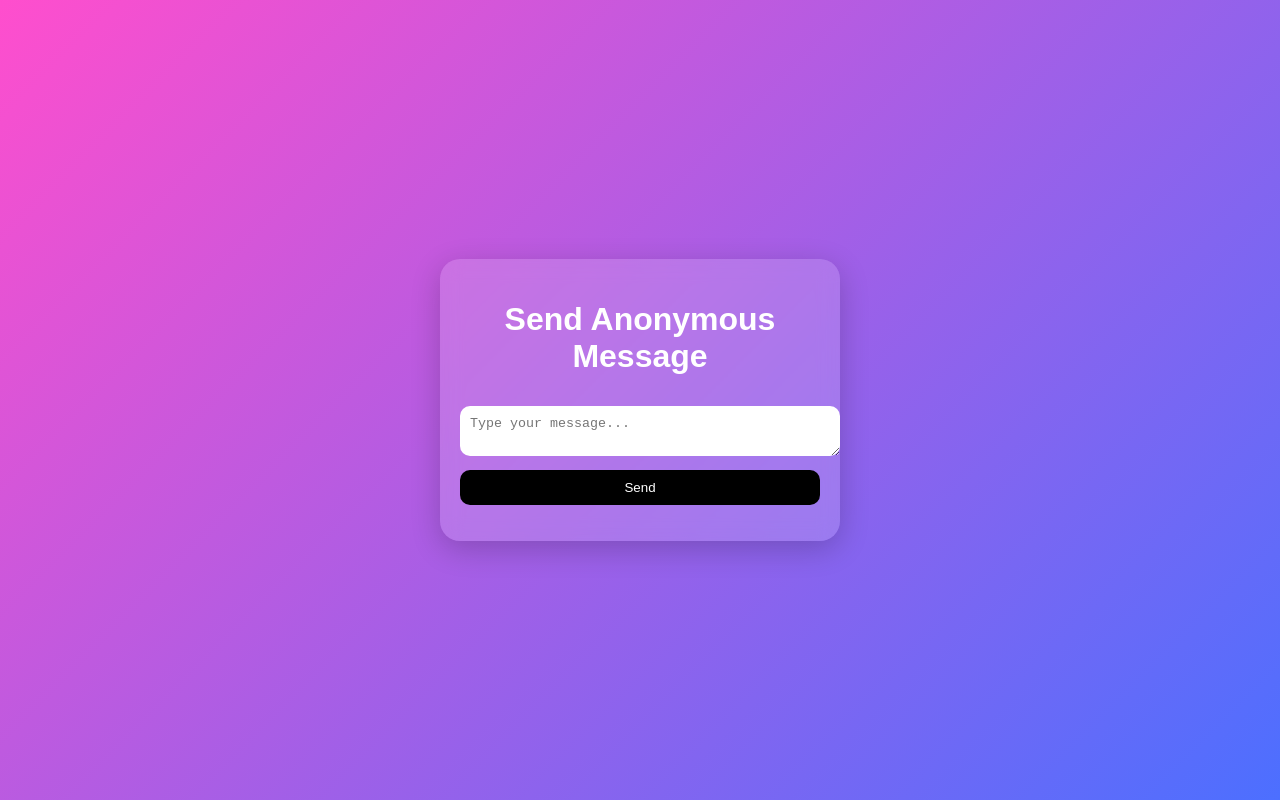
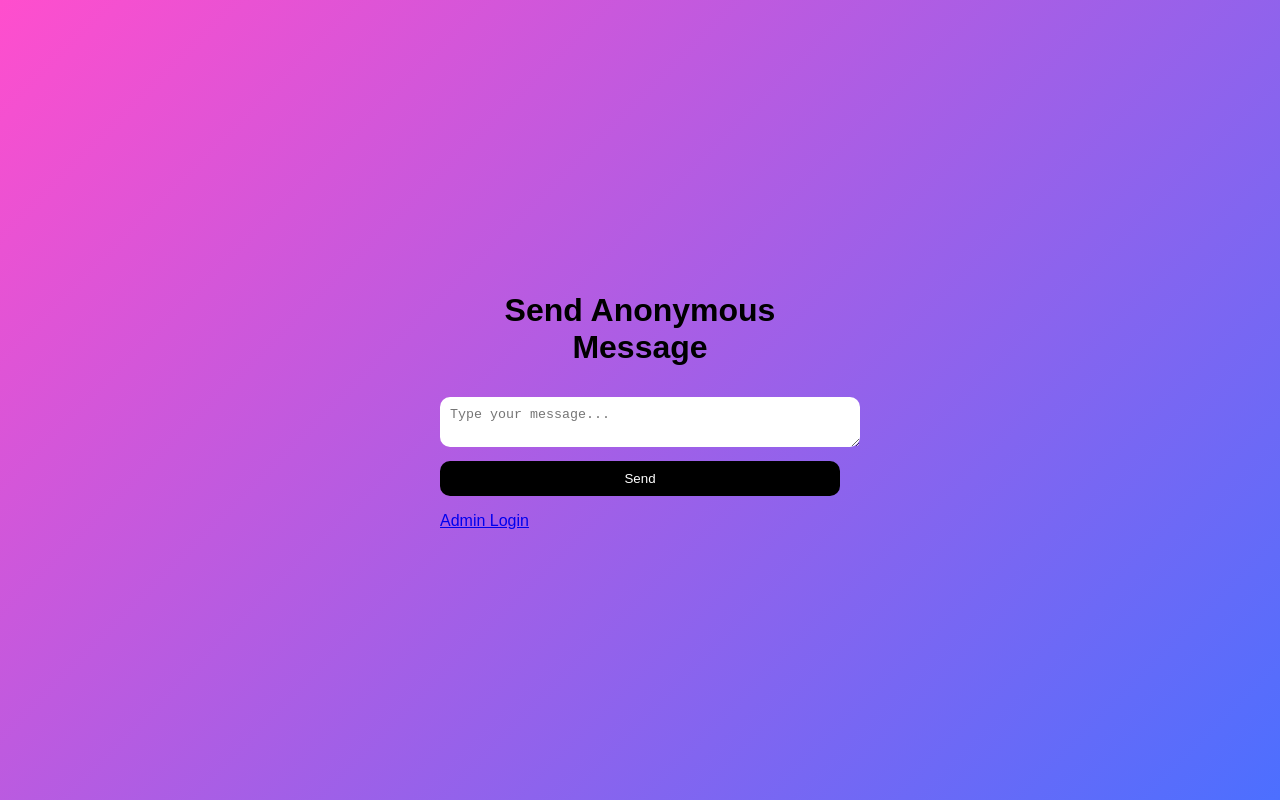
Before and after one commit to Psyiron/anonymous-app, a website: page public/index.html in a window 1280 px wide. Drawn offline with Linux system fonts and the light colour scheme.

Commit message:
Update index.html

```diff
--- a/public/index.html
+++ b/public/index.html
@@ -6,17 +6,17 @@
 </head>
 <body>
 
-<div class="container">
-  <div class="card">
+  <div class="container">
     <h1>Send Anonymous Message</h1>
 
     <textarea id="message" placeholder="Type your message..."></textarea>
     <button onclick="sendMessage()">Send</button>
 
     <p id="status"></p>
+
+    <a href="/admin.html">Admin Login</a>
   </div>
-</div>
 
-<script src="/script.js"></script>
+  <script src="script.js"></script>
 </body>
 </html>
```
